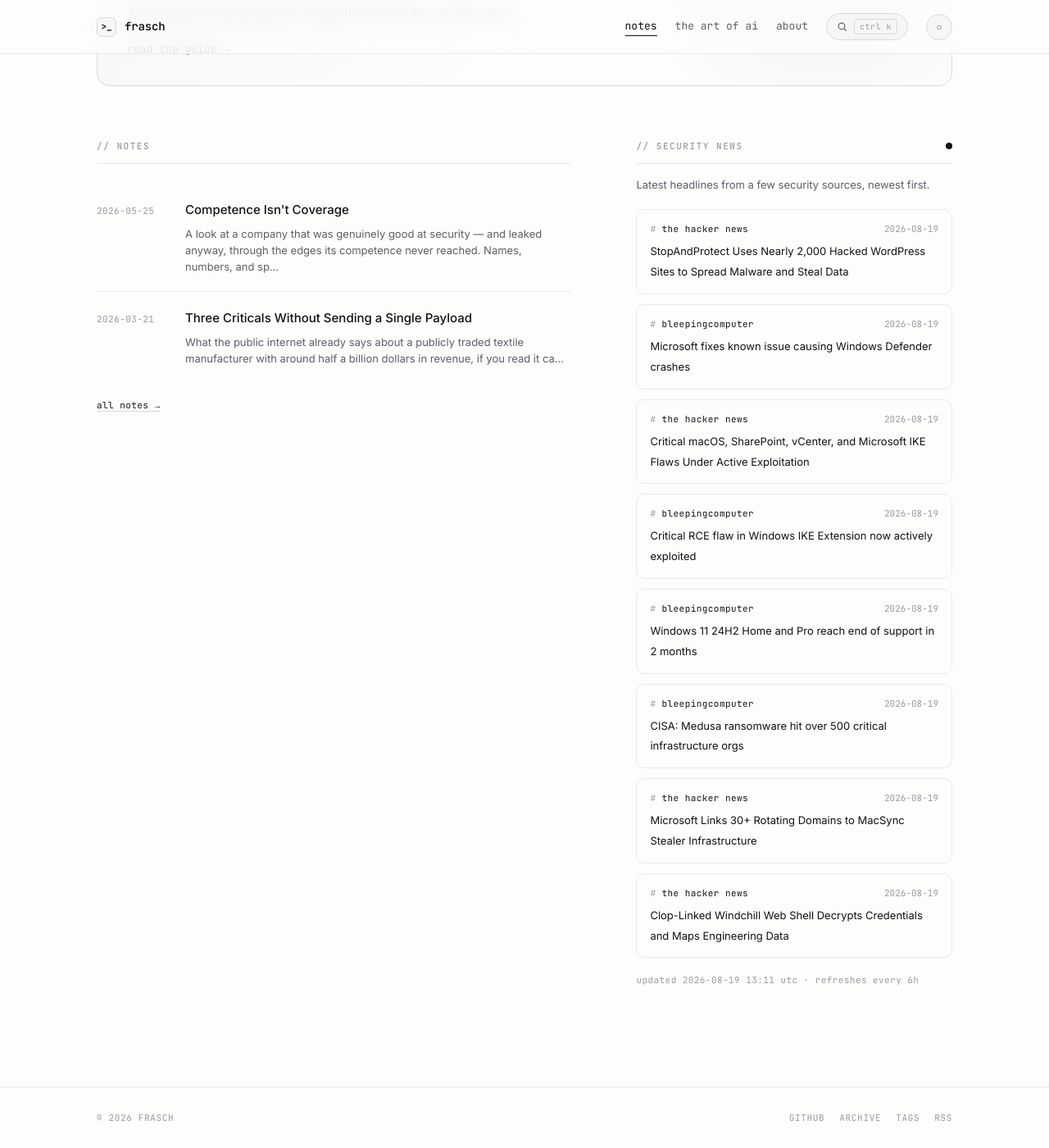
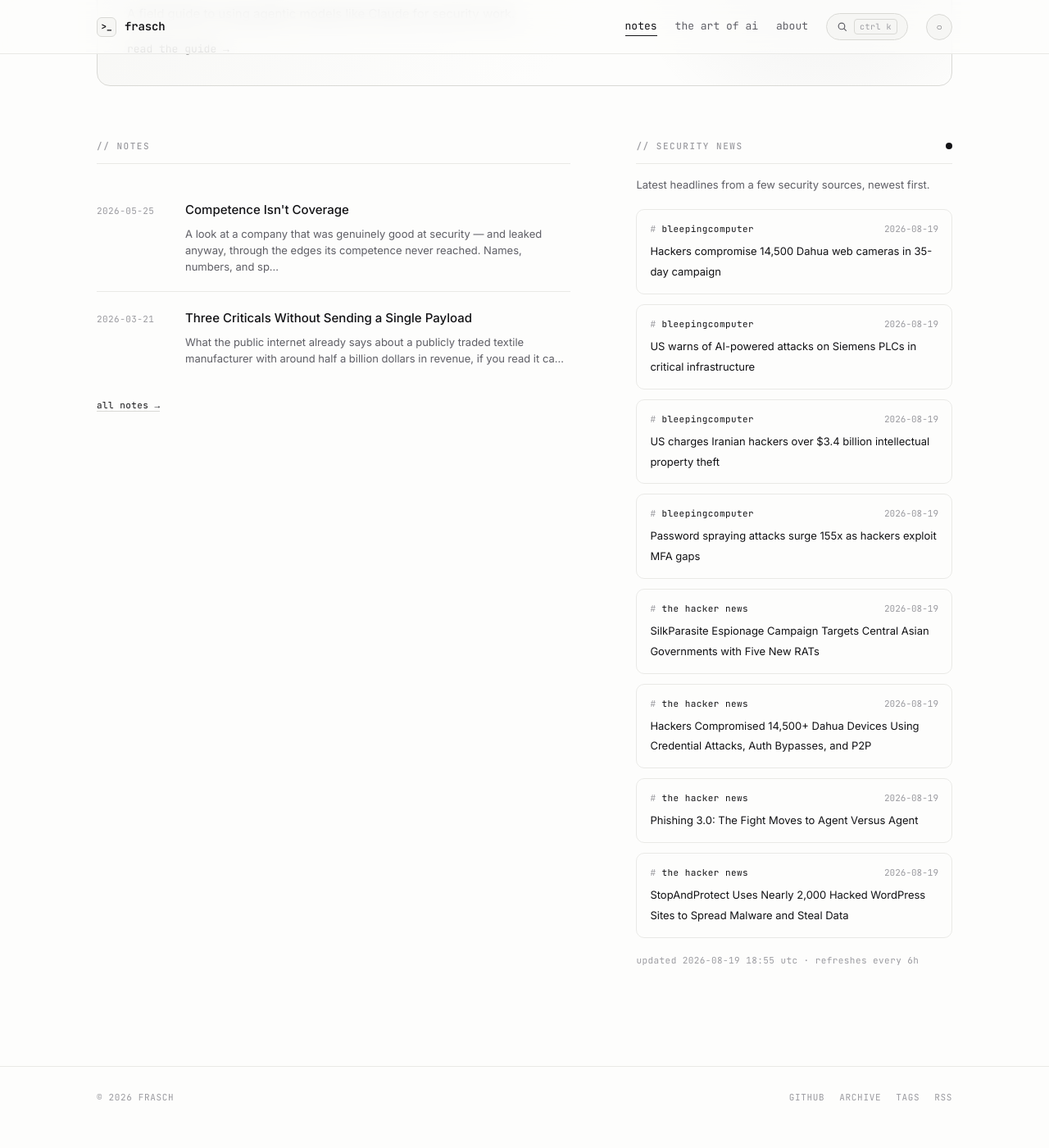
Before and after one commit to whoisfrasch/frasch, a Jekyll site: the page built from index.html, in a window 1280 px wide and 1400 px high, scrolled down 615 px. Shown: the whole window at 82% size. Built offline with Jekyll 4.4.1, drawn with Linux system fonts in a browser that asks for light colours; after the commit the page ends 1990 px from its top, so only the background shows below that.

Commit message:
Refresh security news feed

```diff
--- a/_data/news.json
+++ b/_data/news.json
@@ -1,53 +1,53 @@
 {
-  "updated": "2026-08-19T13:11:41Z",
+  "updated": "2026-08-19T18:55:23Z",
   "items": [
+    {
+      "source": "bleepingcomputer",
+      "title": "Hackers compromise 14,500 Dahua web cameras in 35-day campaign",
+      "link": "https://www.bleepingcomputer.com/news/security/hackers-compromise-14-500-dahua-web-cameras-in-35-day-campaign/",
+      "date": "2026-08-19T18:09:13Z"
+    },
+    {
+      "source": "bleepingcomputer",
+      "title": "US warns of AI-powered attacks on Siemens PLCs in critical infrastructure",
+      "link": "https://www.bleepingcomputer.com/news/security/us-warns-of-ai-powered-attacks-on-siemens-plcs-in-critical-infrastructure/",
+      "date": "2026-08-19T17:50:01Z"
+    },
+    {
+      "source": "bleepingcomputer",
+      "title": "US charges Iranian hackers over $3.4 billion intellectual property theft",
+      "link": "https://www.bleepingcomputer.com/news/security/us-charges-iranian-hackers-over-34-billion-intellectual-property-theft/",
+      "date": "2026-08-19T15:56:09Z"
+    },
+    {
+      "source": "bleepingcomputer",
+      "title": "Password spraying attacks surge 155x as hackers exploit MFA gaps",
+      "link": "https://www.bleepingcomputer.com/news/security/password-spraying-attacks-surge-155x-as-hackers-exploit-mfa-gaps/",
+      "date": "2026-08-19T14:00:10Z"
+    },
+    {
+      "source": "the hacker news",
+      "title": "SilkParasite Espionage Campaign Targets Central Asian Governments with Five New RATs",
+      "link": "https://thehackernews.com/2026/08/silkparasite-espionage-campaign-targets.html",
+      "date": "2026-08-19T13:12:17Z"
+    },
+    {
+      "source": "the hacker news",
+      "title": "Hackers Compromised 14,500+ Dahua Devices Using Credential Attacks, Auth Bypasses, and P2P",
+      "link": "https://thehackernews.com/2026/08/hackers-compromised-14500-dahua-devices.html",
+      "date": "2026-08-19T11:34:28Z"
+    },
+    {
+      "source": "the hacker news",
+      "title": "Phishing 3.0: The Fight Moves to Agent Versus Agent",
+      "link": "https://thehackernews.com/2026/08/phishing-30-fight-moves-to-agent-versus.html",
+      "date": "2026-08-19T11:30:00Z"
+    },
     {
       "source": "the hacker news",
       "title": "StopAndProtect Uses Nearly 2,000 Hacked WordPress Sites to Spread Malware and Steal Data",
       "link": "https://thehackernews.com/2026/08/stopandprotect-uses-nearly-2000-hacked.html",
       "date": "2026-08-19T11:25:28Z"
-    },
-    {
-      "source": "bleepingcomputer",
-      "title": "Microsoft fixes known issue causing Windows Defender crashes",
-      "link": "https://www.bleepingcomputer.com/news/microsoft/microsoft-fixes-known-issue-causing-windows-defender-crashes/",
-      "date": "2026-08-19T11:14:28Z"
-    },
-    {
-      "source": "the hacker news",
-      "title": "Critical macOS, SharePoint, vCenter, and Microsoft IKE Flaws Under Active Exploitation",
-      "link": "https://thehackernews.com/2026/08/critical-macos-sharepoint-vcenter-and.html",
-      "date": "2026-08-19T11:01:48Z"
-    },
-    {
-      "source": "bleepingcomputer",
-      "title": "Critical RCE flaw in Windows IKE Extension now actively exploited",
-      "link": "https://www.bleepingcomputer.com/news/security/cisa-critical-windows-ike-extension-flaw-now-exploited-in-attacks/",
-      "date": "2026-08-19T10:12:24Z"
-    },
-    {
-      "source": "bleepingcomputer",
-      "title": "Windows 11 24H2 Home and Pro reach end of support in 2 months",
-      "link": "https://www.bleepingcomputer.com/news/microsoft/windows-11-24h2-home-and-pro-reach-end-of-support-in-2-months/",
-      "date": "2026-08-19T09:10:20Z"
-    },
-    {
-      "source": "bleepingcomputer",
-      "title": "CISA: Medusa ransomware hit over 500 critical infrastructure orgs",
-      "link": "https://www.bleepingcomputer.com/news/security/cisa-medusa-ransomware-hit-over-500-critical-infrastructure-orgs/",
-      "date": "2026-08-19T08:00:48Z"
-    },
-    {
-      "source": "the hacker news",
-      "title": "Microsoft Links 30+ Rotating Domains to MacSync Stealer Infrastructure",
-      "link": "https://thehackernews.com/2026/08/microsoft-links-30-rotating-domains-to.html",
-      "date": "2026-08-19T06:01:53Z"
-    },
-    {
-      "source": "the hacker news",
-      "title": "Clop-Linked Windchill Web Shell Decrypts Credentials and Maps Engineering Data",
-      "link": "https://thehackernews.com/2026/08/clop-linked-windchill-web-shell.html",
-      "date": "2026-08-19T05:39:25Z"
     }
   ]
 }
```
